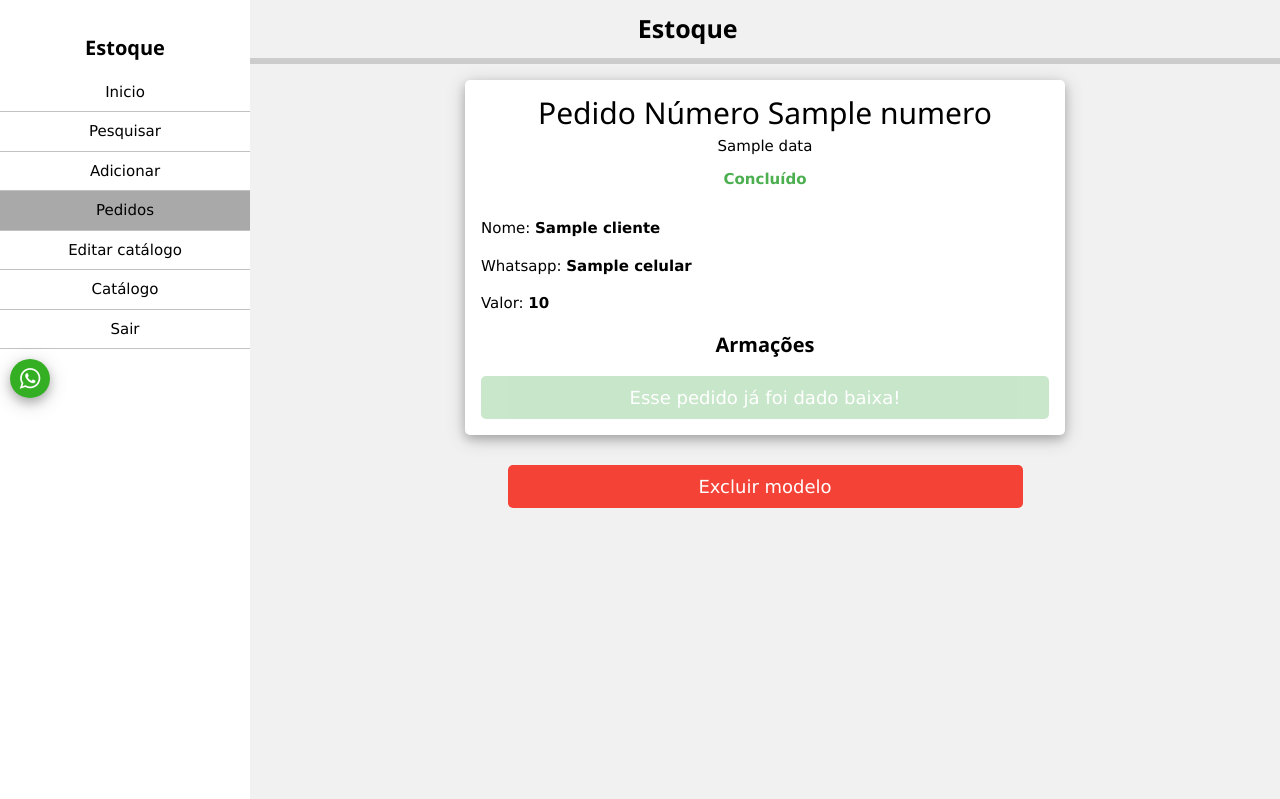
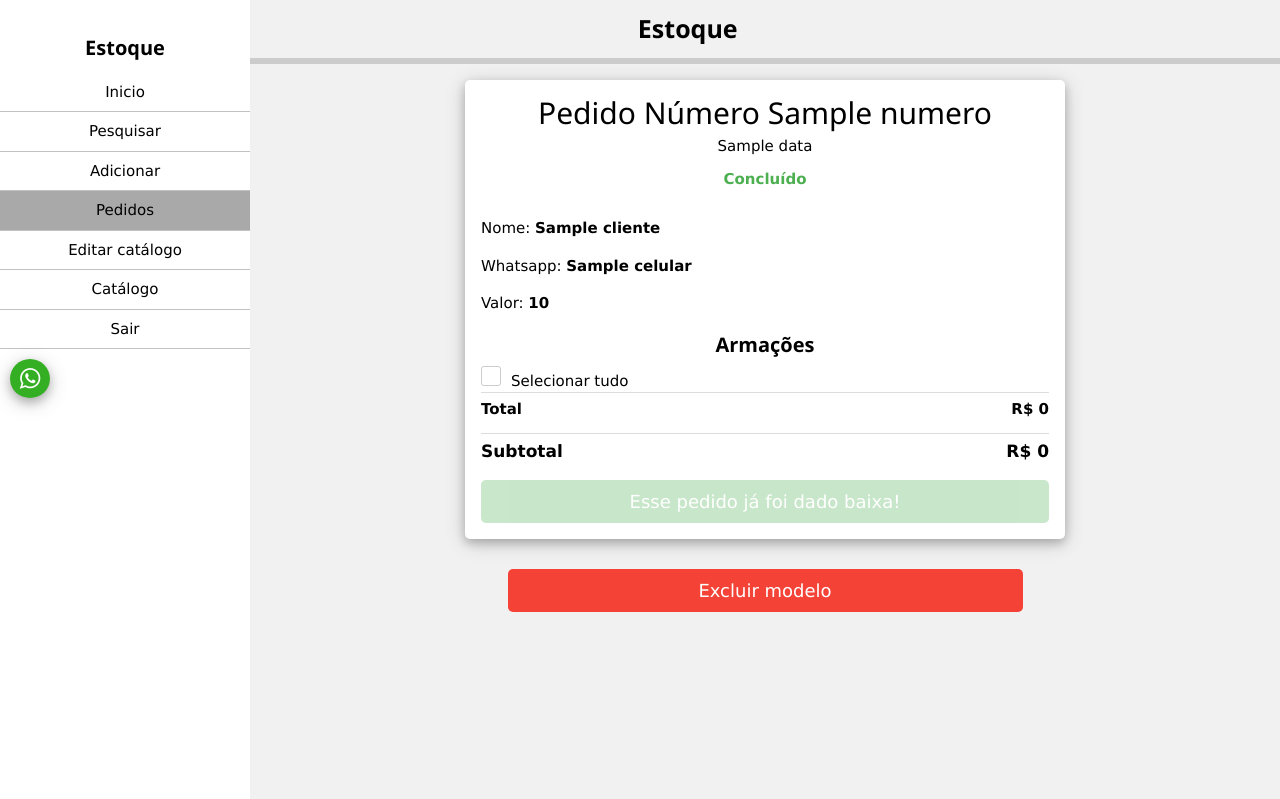
Before and after one commit to henriquejhas/armacoesAtacado, a Flask app: template templates/visualizarPedido.html in a window 1280 px wide. Shown: the top 799 px of the page. Run offline with Flask 3, Linux system fonts and the light colour scheme; the template is opened without the code that fills it: most values are stand-ins (such as "Sample title", 1, 10 or a date in 2020); parts of the project's set-up code (start-up, migrations or seed data) failed here and were passed over.

Commit message:
selecionar concluído

```diff
--- a/templates/visualizarPedido.html
+++ b/templates/visualizarPedido.html
@@ -66,7 +66,7 @@
 
 
         .cart--totalitem.big {
-            font-size: 20px;
+            font-size: 17px;
             color: #000;
             font-weight: bold;
             margin-bottom: 12px;
@@ -187,12 +187,23 @@
                 <p>Whatsapp: <b>{{ pedido.celular }}</b></p>
                 <p>Valor: <b>{{ pedido.total }}</b></p>
                 <h4 style="text-align:center;" ><b>Armações</b></h4>
+                <label class="container w3-text-purple" style="display: inline-block; position:relative; width:30px; margin-bottom:5px;">
+                    <input type="checkbox" style="display:none;" onclick="verificarTodos(this)" id="tudo">
+                    <span class="checkmark2" style="text-align: center;"></span>
+                </label><label for="tudo">Selecionar tudo</label>
                 <div id="lista">
-                        {% for armacao in pedido.carrinho %}
-                            {% for cor in armacao['cores'] %}
 
-                            {% endfor %}
-                        {% endfor %}
+                </div>
+                <div class="cart--details">
+                    <div class="cart--totalitem total big" style="font-size:15px;">
+                      <span>Total</span>
+                      <span>R$ <span id="total">0</span></span>
+                    </div>
+                    <div class="cart--totalitem total big">
+                      <span>Subtotal</span>
+                      <span>R$ <span id="subtotal">0</span></span>
+                    </div>
+
                 </div>
 
 
@@ -237,7 +248,14 @@
             pedido = JSON.parse(localStorage["{{chave}}"])
             for(var i = 0; i < pedido.carrinho.length; i++){
                 var keys = Object.keys(pedido.carrinho[i]["cores"]);
+                const index = keys.indexOf("C10");
+                if (index !== -1) {
+                    keys.splice(index, 1);
+                    keys.push("C10");
+                }
+
                 for(var j = 0; j < keys.length; j++){
+                    pedido.carrinho[i].cores[keys[j]][2] = false;
                     $("#lista").append('<div class="cart--item cart--totalitem"> \
                                       <div>\
                                         <label class="container w3-text-purple" style="display: inline-block; position:relative; width:30px;">\
@@ -256,11 +274,13 @@
                                           </div>\
                                       </div>\
                                       <div>\
-                                          <div class="w3-button w3-red" style="font-size: 10px; font-weight: bold;padding:4px 8px; border-radius: 5px;">Cancelar</div>\
+                                          <div>quant:<b>' + pedido.carrinho[i].cores[keys[j]][0] + '</b></div>\
                                       </div>\
                                  </div>');
                 }
             }
+            $("#total").text(pedido.total);
+            localStorage["{{chave}}"] = JSON.stringify(pedido)
         }else{
             mensagemR("Erro ao carergar pedido!");
         }
@@ -272,9 +292,8 @@
     });
 
     function verificar(elemento){
-        alert(elemento.checked + " - " + elemento.name + " - " + elemento.value);
         var pedido = JSON.parse(localStorage[elemento.previousElementSibling.value])
-
+        var total = 0;
         for(var i = 0; i < pedido.carrinho.length; i++){
             if(pedido.carrinho[i].chave == elemento.name){
                 if(pedido.carrinho[i].cores[elemento.value][2] === undefined){
@@ -282,12 +301,23 @@
                 }else{
                     pedido.carrinho[i].cores[elemento.value][2] = !(pedido.carrinho[i].cores[elemento.value][2]);
                 }
-
             }
         }
+        for(var i = 0; i < pedido.carrinho.length; i++){
+            var keys = Object.keys(pedido.carrinho[i]["cores"]);
+            for(var j = 0; j < keys.length; j++){
+                if(pedido.carrinho[i].cores[keys[j]][2] == true){
+                    total += (pedido.carrinho[i].cores[keys[j]][0] * pedido.carrinho[i].preco);
+                }
+            }
+        }
+        $("#subtotal").text(total.toFixed(2).replace(".", ","));
         localStorage[elemento.previousElementSibling.value] = JSON.stringify(pedido)
     }
 
+    function verificarTodos(elemento){
+
+    }
 
     function mensagemR(msg){
         document.getElementById("mensagemR").textContent = msg
```
